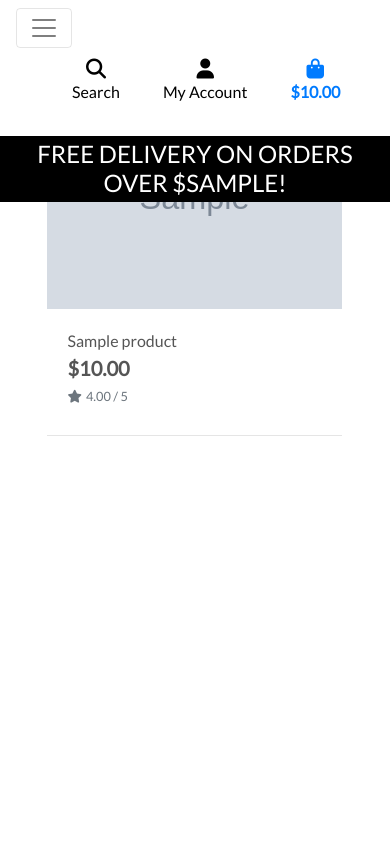
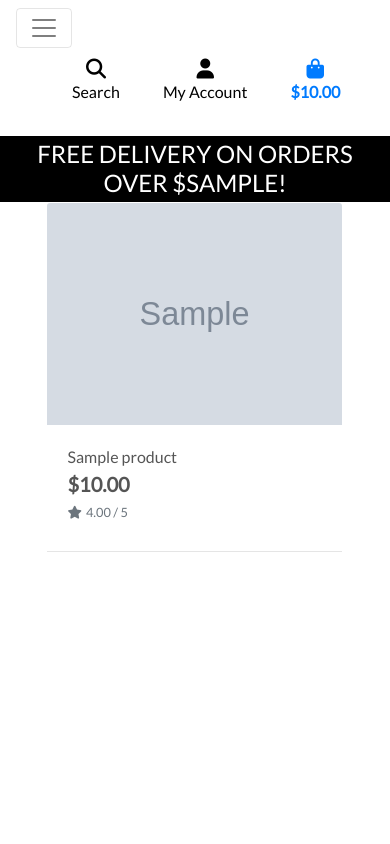
Before and after one commit to LogicAtom/ecommerce, a Django app: template products/templates/products/products.html in a window 390 px wide. Run offline with Django 3.2, Linux system fonts and the light colour scheme; tables that the repository leaves empty hold one stand-in row (values such as "Sample post"); the template is opened without the code that fills it: values that come from a table or form of the project are taken from there, most other values are stand-ins (such as "Sample title", 1, 10 or a date in 2020); grey boxes marked "Sample" are stand-in pictures; parts of the project's set-up code (start-up, migrations or seed data) failed here and were passed over; some libraries are stand-ins or nearby versions.

Commit message:
added product details. also fixed base.css media queries to show Products header

```diff
--- a/static/css/base.css
+++ b/static/css/base.css
@@ -95,3 +95,14 @@ body {
         padding-top: 164px;
     }
 }
+
+/* pad the top a bit when navbar is collapsed on mobile */
+@media (max-width: 991px) {
+    .header-container {
+        padding-top: 116px;
+    }
+
+    body {
+        height: calc(100vh - 116px);
+    }
+}
```
Also changed, not shown: README.md.
